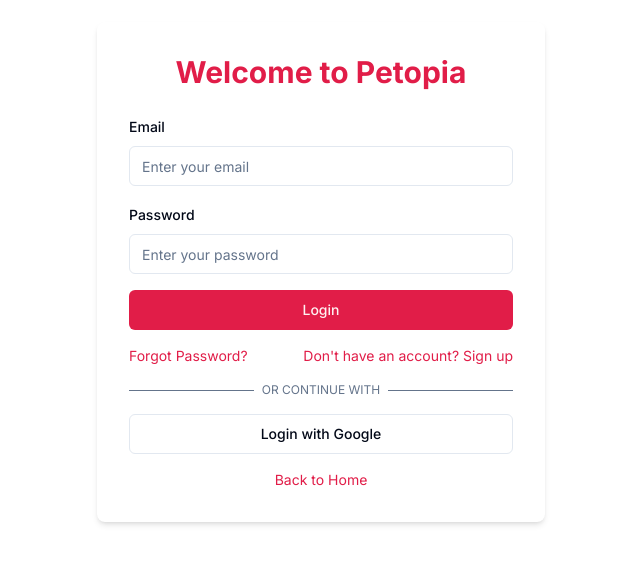
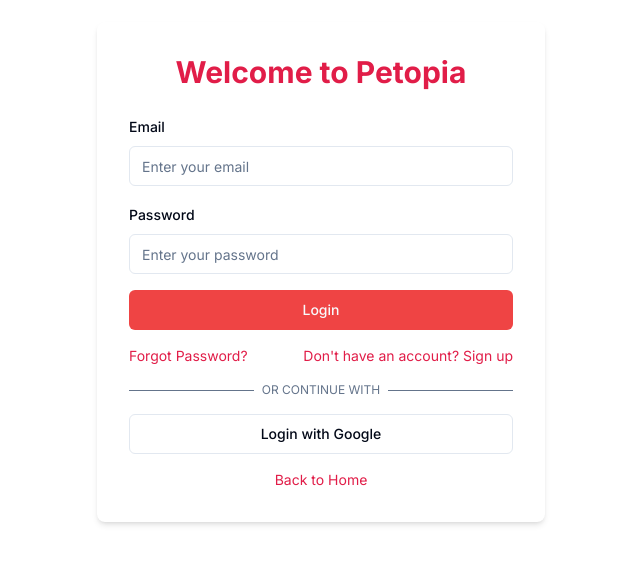
Before and after one commit to wNv-paCe/petopia, a Next.js app: page /login in a window 1280 px wide. Shown: the part 128-692 px from the top of the page, without its empty margins (319-959 px from the left). Built offline with nearby package versions, Linux system fonts and the light colour scheme; no server answers.

Commit message:
adjust color style

```diff
--- a/app/components/LoginForm.js
+++ b/app/components/LoginForm.js
@@ -73,10 +73,7 @@ export default function LoginForm() {
             className="bg-background"
           />
         </div>
-        <Button
-          type="submit"
-          className="w-full bg-primary text-primary-foreground hover:bg-background/90"
-        >
+        <Button type="submit" className="w-full" variant="destructive">
           Login
         </Button>
       </form>
--- a/app/dashboard/settings/page.js
+++ b/app/dashboard/settings/page.js
@@ -181,7 +181,11 @@ export default function SettingsPage() {
               required
             />
             <div>
-              <Button type="submit" disabled={isSubmitting}>
+              <Button
+                variant="destructive"
+                type="submit"
+                disabled={isSubmitting}
+              >
                 {isSubmitting ? "Submitting..." : "Send Feedback"}
               </Button>
             </div>
--- a/app/page.js
+++ b/app/page.js
@@ -11,9 +11,7 @@ export default function Home() {
           Petopia
         </Link>
         <Link href="/login">
-          <Button className="bg-primary hover:bg-primary/90 text-secondary-foreground">
-            Log In
-          </Button>
+          <Button variant="destructive">Log In</Button>
         </Link>
       </header>
       <main className="container mx-auto px-4 py-8">
```
